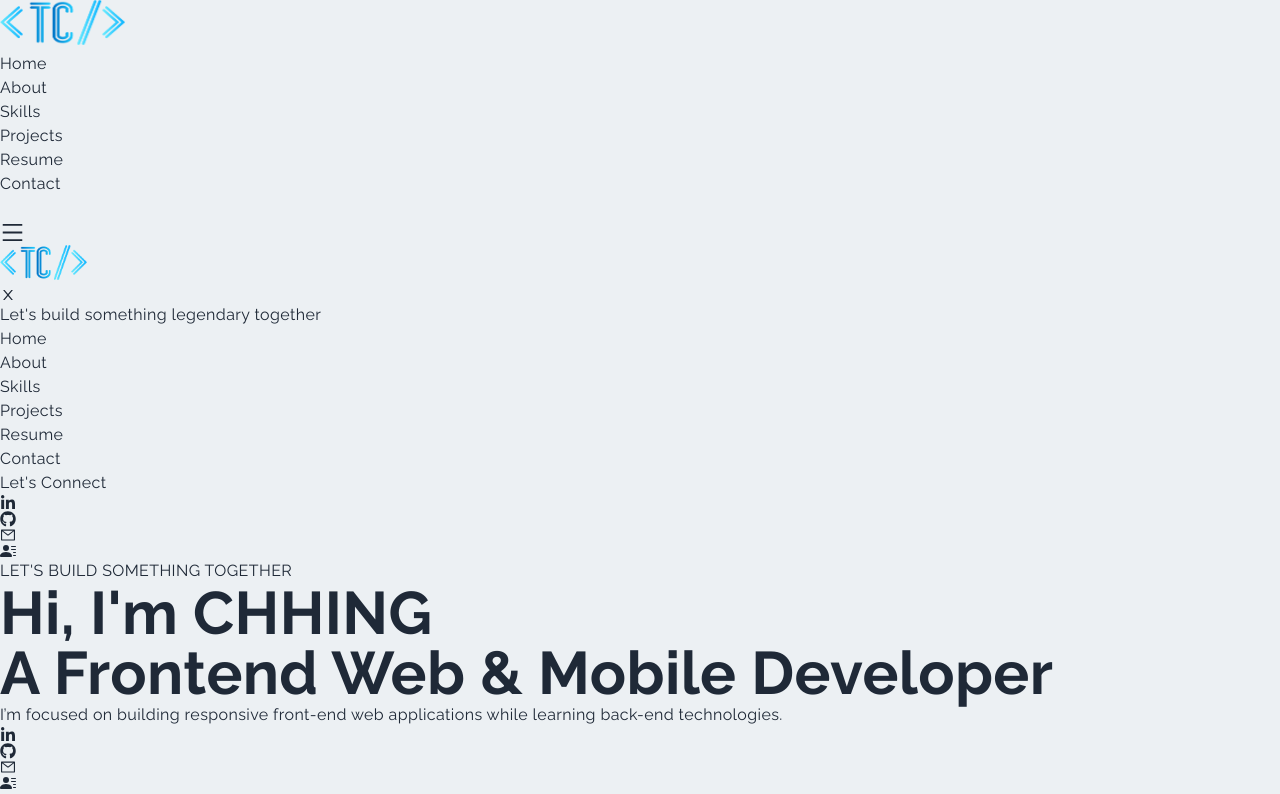
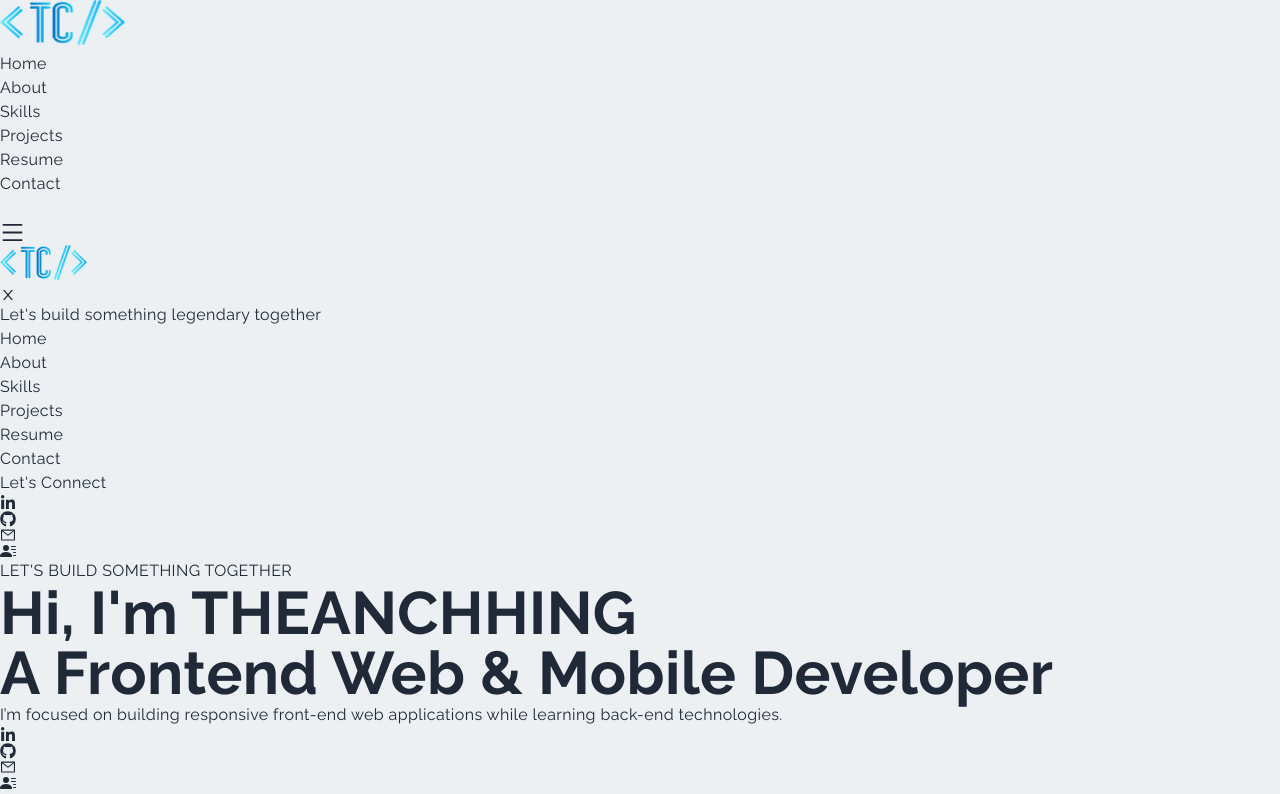
Before and after one commit to Theanchhing/portfolio, a Next.js app: page / in a window 1280 px wide. Shown: the top 794 px of the page. Built offline with nearby package versions, Linux system fonts and the light colour scheme.

Commit message:
change name

```diff
--- a/components/Main.jsx
+++ b/components/Main.jsx
@@ -14,7 +14,7 @@ const Main = () => {
             LET&#39;S BUILD SOMETHING TOGETHER
           </p>
           <h1 className='py-4 text-gray-700'>
-            Hi, I&#39;m <span className='text-[#5651e5]'> CHHING</span>
+            Hi, I&#39;m <span className='text-[#5651e5]'> THEANCHHING</span>
           </h1>
           <h1 className='py-2 text-gray-700'>A Frontend Web & Mobile Developer</h1>
           <p className='py-4 text-gray-600 sm:max-w-[70%] m-auto'>
```
